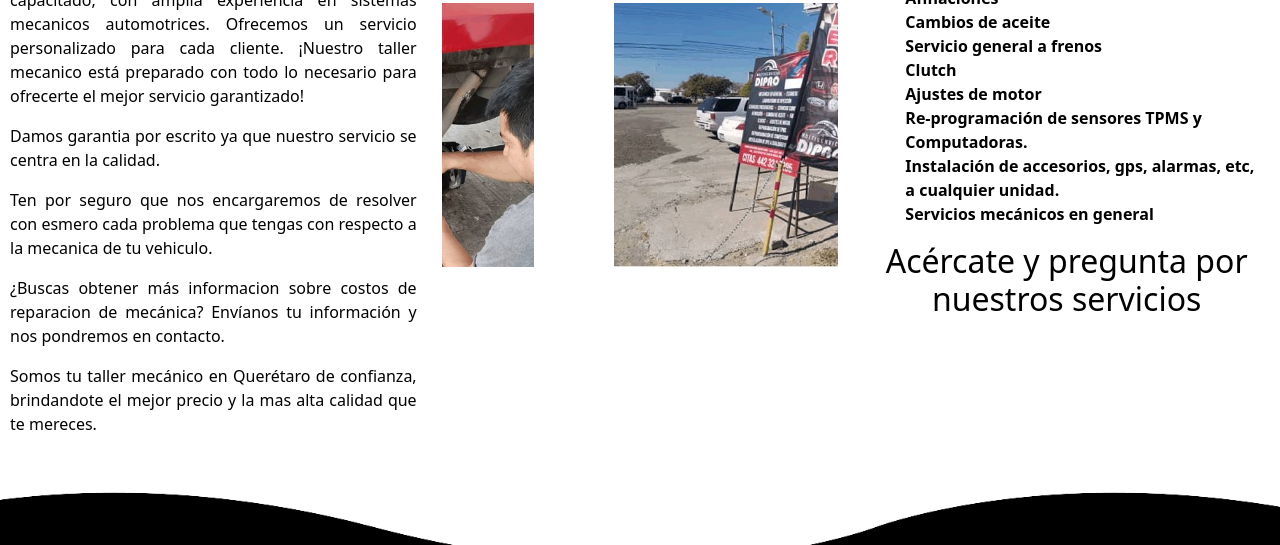
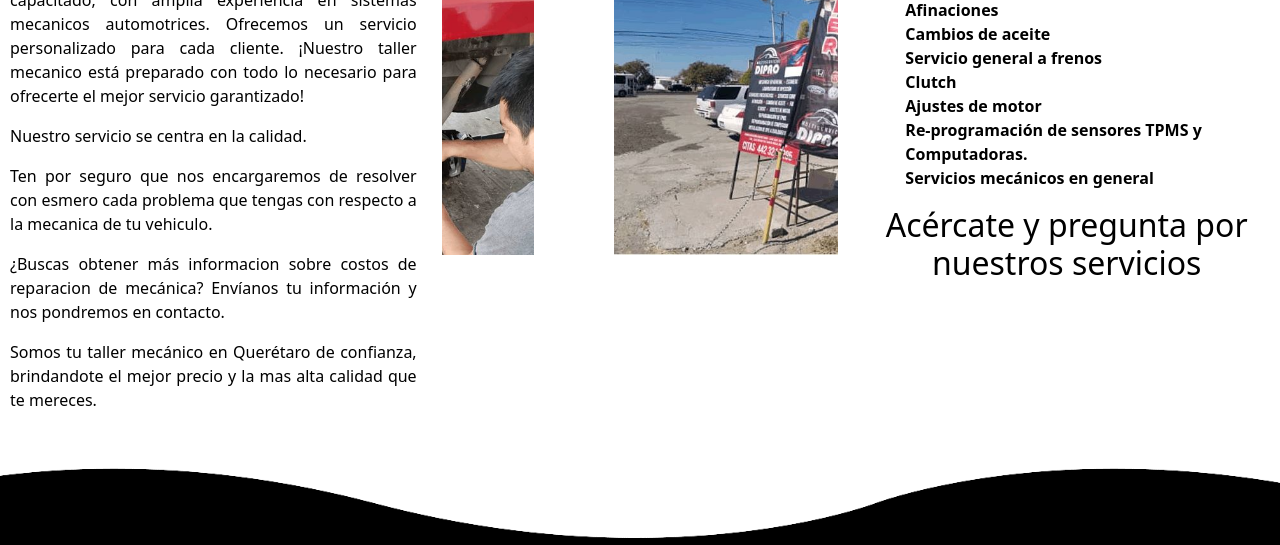
Before and after one commit to InFiNiTe90X/landing-de-negocio, a plain HTML site: page index.html in a window 1280 px wide. Shown: the part 1182-1727 px from the top of the page. Drawn offline with nearby package versions, Linux system fonts and the light colour scheme.

Commit message:
minimum updates

```diff
--- a/index.html
+++ b/index.html
@@ -78,7 +78,7 @@
                     en sistemas mecanicos automotrices. Ofrecemos un servicio personalizado para
                     cada cliente. ¡Nuestro taller mecanico está preparado con todo lo necesario para
                     ofrecerte el mejor servicio garantizado!</p>
-                <p>Damos garantia por escrito ya que nuestro servicio se centra en la calidad.</p>
+                <p>Nuestro servicio se centra en la calidad.</p>
                 <p>Ten por seguro que nos encargaremos de resolver con esmero cada problema que
                     tengas con respecto a la mecanica de tu vehiculo.</p>
                 <p>¿Buscas obtener más informacion sobre costos de reparacion de mecánica?
@@ -152,9 +152,6 @@
                                     </li>
                                     <li style="text-align: left;">
                                         <strong>Re-programaci&oacute;n de sensores TPMS y Computadoras.</strong>
-                                    </li>
-                                    <li style="text-align: left;">
-                                        <strong>Instalaci&oacute;n de accesorios, gps, alarmas, etc, a cualquier unidad.</strong>
                                     </li>
                                     <li style="text-align: left;">
                                         <strong>Servicios mec&aacute;nicos en general</strong>
@@ -251,7 +248,9 @@
                 <h2>#TallerMultiserviciosDipro</h2>
             </div>
             <div class="div-snc">
-                <a title="Dipro Multiservicios" href="https://www.facebook.com/profile.php?id=100085695227341"><img src="./assets/img/725289.png"  alt="icono de facebook"></a>
+                <a
+                    title="Dipro Multiservicios"
+                    href="https://www.facebook.com/profile.php?id=100085695227341"><img src="./assets/img/725289.png" alt="icono de facebook"></a>
                 <img src="./assets/img/1383269.png" alt="icono de whatsapp">
                 <img src="./assets/img/1383265.png" alt="icono de twitter">
                 <img src="./assets/img/408707.png" alt="icono de instagram">
```
